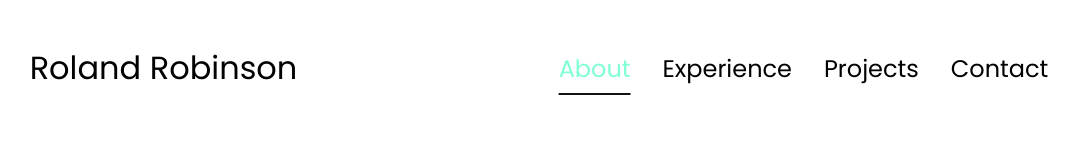
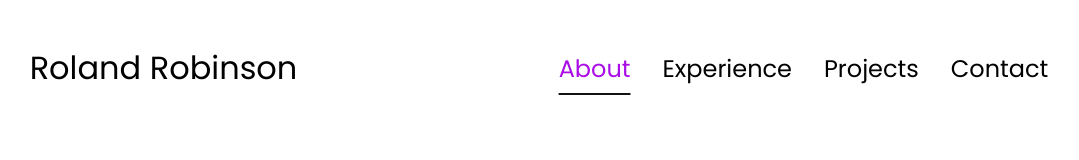
Before and after one commit to Lilpookie123/skillbuilder, a plain HTML site: page index.html in a window 1280 px wide. In both pictures the pointer is over the link 695 px from the left and 68 px from the top of the page. Shown: the top 160 px of the page, without its empty margins (101-1180 px from the left). Drawn offline with Linux system fonts and the light colour scheme; a web font is replaced by a local one.

Commit message:
COMMI_NETLFIY

```diff
--- a/style.css
+++ b/style.css
@@ -55,7 +55,7 @@ a {
 /* Underline Coloring */
 
 a:hover {
-    color:aquamarine;
+    color:rgb(169, 12, 231);
     text-decoration: underline;
     text-underline-offset: 1rem;
     text-decoration-color: rgb(18, 18, 18);
```
